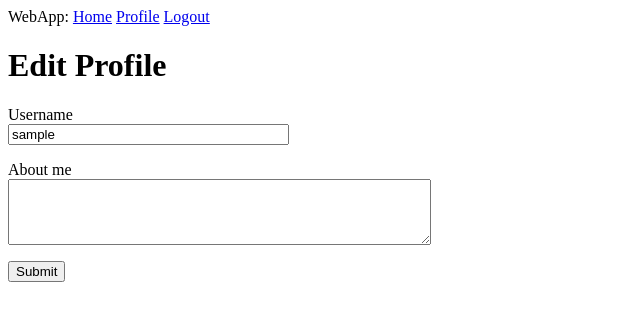
After one commit to gcschmit/classroomLEDs, a Flask app: page /edit_profile in a window 1280 px wide. The commit adds this page. Shown: the top 321 px of the page, without its empty margins (0-640 px from the left). Run offline with Flask 2, Linux system fonts and the light colour scheme; the visitor is signed in with stand-in values (Sample User, id 1); data comes from the database, SQL or seed files in the repository; both versions use the stored data as it was after the commit.

Commit message:
Finished Profile Pages and Avatars for WebApp

```diff
--- a/webApp/app/forms.py
+++ b/webApp/app/forms.py
@@ -1,6 +1,6 @@
 from flask_wtf import FlaskForm
-from wtforms import StringField, PasswordField, BooleanField, SubmitField
-from wtforms.validators import ValidationError, DataRequired, Email, EqualTo
+from wtforms import StringField, TextAreaField, PasswordField, BooleanField, SubmitField
+from wtforms.validators import ValidationError, DataRequired, Email, EqualTo, Length
 from app.models import User
 
 #This is the form for logging in on the web app.
@@ -26,3 +26,8 @@ class RegistrationForm(FlaskForm):
         user = User.query.filter_by(email=email.data).first()
         if user is not None:
             raise ValidationError('Please use a different email address.')
+
+class EditProfileForm(FlaskForm):
+    username = StringField('Username', validators=[DataRequired()])
+    about_me = TextAreaField('About me', validators=[Length(min=0, max=140)])
+    submit = SubmitField('Submit')
--- a/webApp/app/models.py
+++ b/webApp/app/models.py
@@ -1,5 +1,6 @@
 # Writing a class for each type of entity we will be storing in the database
 from datetime import datetime
+from hashlib import md5
 from werkzeug.security import generate_password_hash, check_password_hash
 from flask_login import UserMixin
 from app import db, login
@@ -10,6 +11,8 @@ class User(UserMixin, db.Model):
     email = db.Column(db.String(120), index=True, unique=True)
     password_hash = db.Column(db.String(128))
     posts = db.relationship('Post', backref='author', lazy='dynamic')
+    about_me = db.Column(db.String(140))
+    last_seen = db.Column(db.DateTime, default=datetime.utcnow)
 
     def __repr__(self):
         return '<User {}>'.format(self.username)
@@ -19,6 +22,11 @@ class User(UserMixin, db.Model):
 
     def check_password(self, password):
         return check_password_hash(self.password_hash, password)
+
+    def avatar(self, size):
+        digest = md5(self.email.lower().encode('utf-8')).hexdigest()
+        return 'https://www.gravatar.com/avatar/{}?d=identicon&s={}'.format(
+            digest, size)
 
 @login.user_loader
 def load_user(id):
--- a/webApp/app/routes.py
+++ b/webApp/app/routes.py
@@ -1,9 +1,18 @@
+from datetime import datetime
 from flask import render_template, flash, redirect, url_for, request
 from werkzeug.urls import url_parse
 from flask_login import current_user, login_user, logout_user, login_required
 from app import app, db #importing the app variable (right) defined in the app package (left)
-from app.forms import LoginForm, RegistrationForm
+from app.forms import LoginForm, RegistrationForm, EditProfileForm
 from app.models import User
+
+
+@app.before_request
+def before_request():
+    if current_user.is_authenticated:
+        current_user.last_seen = datetime.utcnow()
+        db.session.commit()
+
 
 @app.route('/')
 @app.route('/index')
@@ -66,3 +75,18 @@ def user(username):
         {'author': user, 'body': 'Test post #2'}
     ]
     return render_template('user.html', user=user, posts=posts)
+
+@app.route('/edit_profile', methods=['GET', 'POST'])
+@login_required
+def edit_profile():
+    form = EditProfileForm()
+    if form.validate_on_submit():
+        current_user.username = form.username.data
+        current_user.about_me = form.about_me.data
+        db.session.commit()
+        flash('Your changes have been saved.')
+        return redirect(url_for('edit_profile'))
+    elif request.method == 'GET':
+        form.username.data = current_user.username
+        form.about_me.data = current_user.about_me
+    return render_template('edit_profile.html', title='Edit Profile', form=form)
--- /dev/null
+++ b/webApp/app/templates/_post.html
@@ -0,0 +1,6 @@
+<table>
+    <tr valign="top">
+        <td><img src="{{ post.author.avatar(36) }}"></td>
+        <td>{{ post.author.username }} says: <b>{{ post.body }}</b></td>
+    </tr>
+</table>
--- /dev/null
+++ b/webApp/app/templates/edit_profile.html
@@ -0,0 +1,23 @@
+{% extends "base.html" %}
+
+{% block content %}
+    <h1>Edit Profile</h1>
+    <form action="" method="post">
+        {{ form.hidden_tag() }}
+        <p>
+            {{ form.username.label }}<br>
+            {{ form.username(size=32) }}<br>
+            {% for error in form.username.errors %}
+            <span style="color: red;">[{{ error }}]</span>
+            {% endfor %}
+        </p>
+        <p>
+            {{ form.about_me.label }}<br>
+            {{ form.about_me(cols=50, rows=4) }}<br>
+            {% for error in form.about_me.errors %}
+            <span style="color: red;">[{{ error }}]</span>
+            {% endfor %}
+        </p>
+        <p>{{ form.submit() }}</p>
+    </form>
+{% endblock %}
```
Also changed, not shown: webApp/app/templates/user.html (+14 -4 lines), webApp/migrations/versions/b8e0852fe81c_new_fields_in_user_model.py (added, +30 -0 lines), webApp/app.db.
